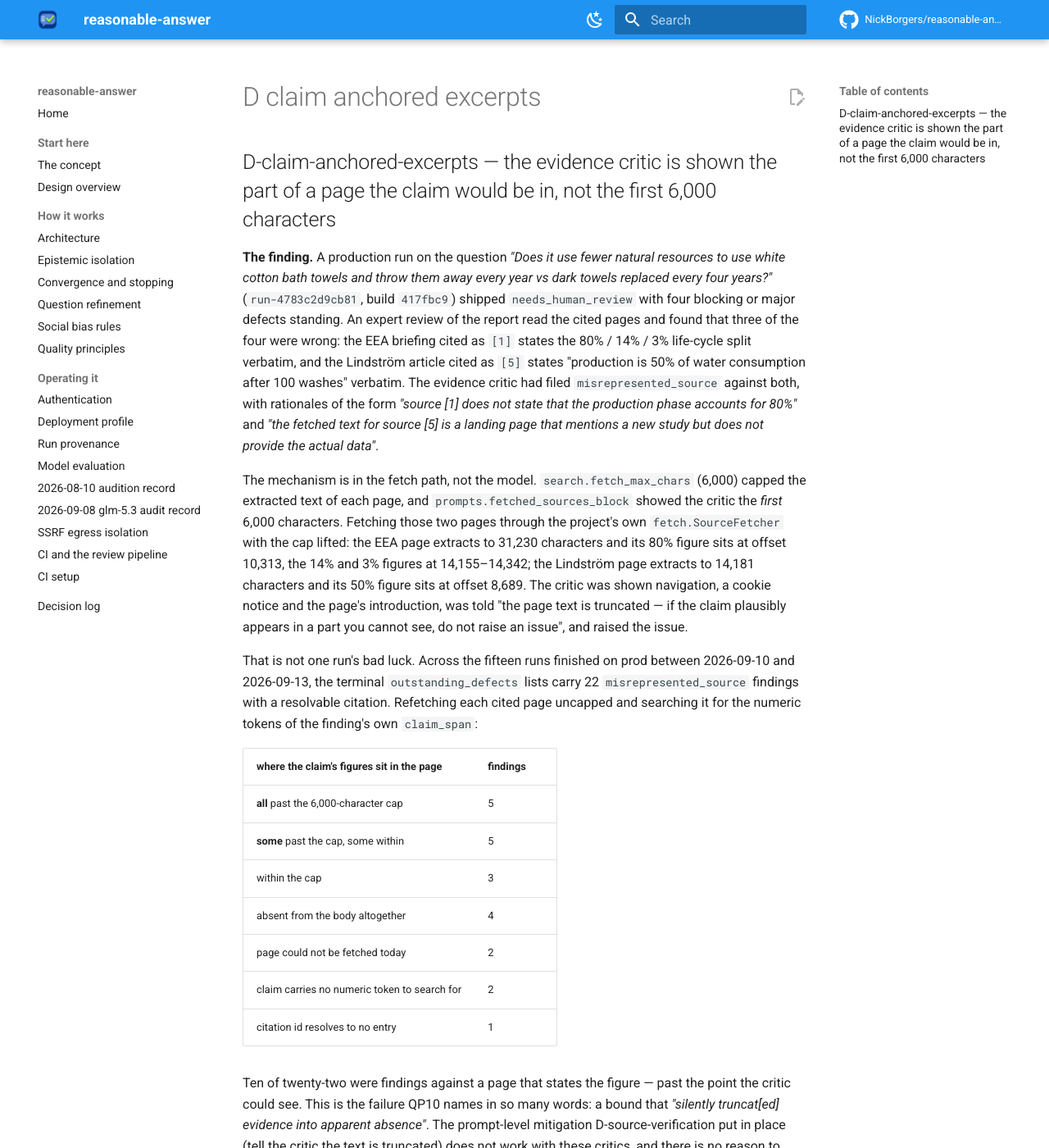
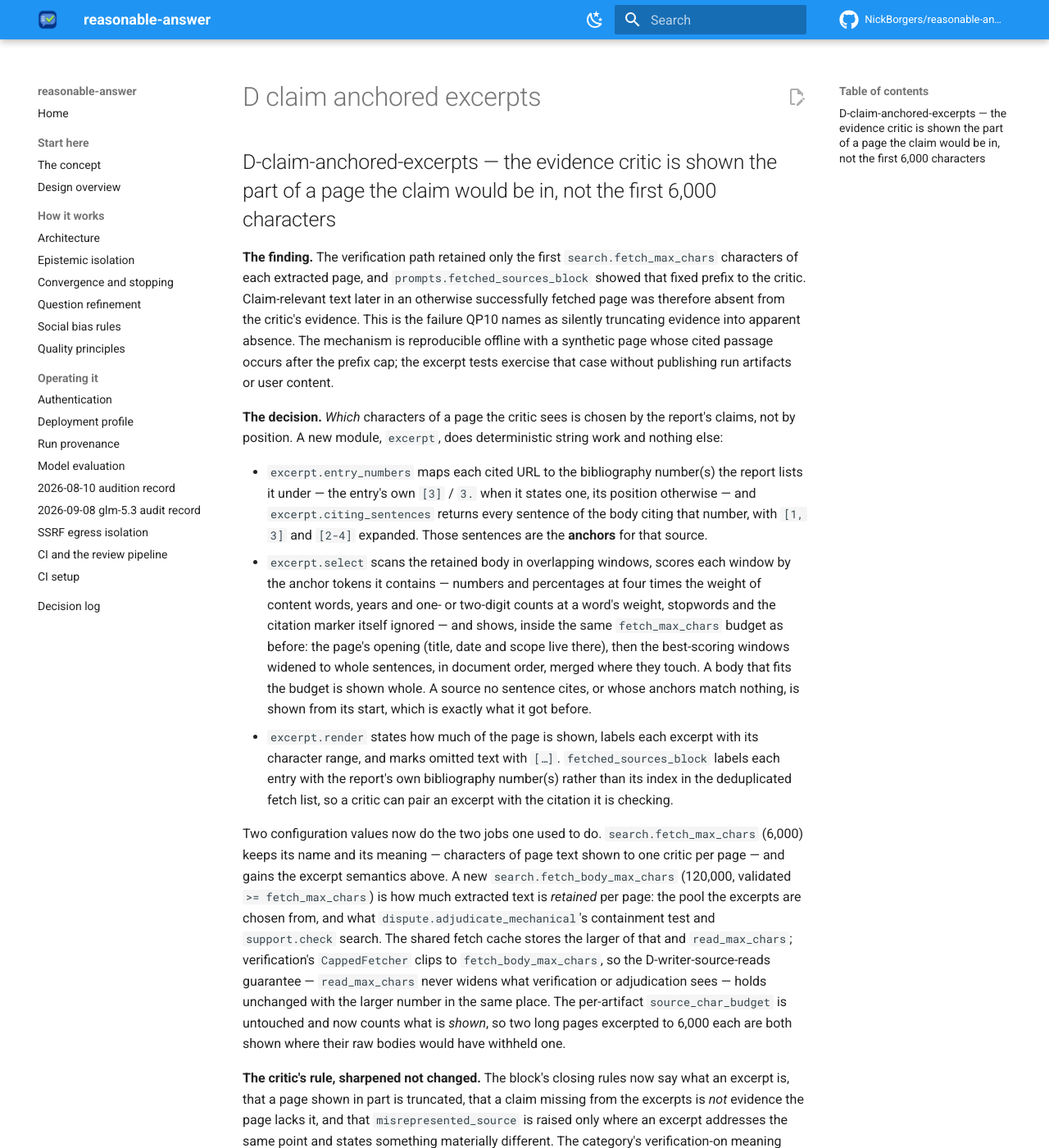
Before and after one commit to NickBorgers/reasonable-answer, an MkDocs documentation site: the page built from docs/decisions/D-claim-anchored-excerpts.md, in a window 1280 px wide and 1400 px high. Shown: the whole window at 82% size. Built offline with MkDocs 1.6.1 and Material for MkDocs 9.7.7, drawn with Linux system fonts in a browser that asks for light colours; comment, search, counter and statistics services are not loaded; some of the changed text lies outside the part shown.

Commit message:
fix: address reviewer findings (cycle 1, cold)
Addressed all five blockers: aligned retained-body and excerpt-cap documentation, removed private and unsupported audit-derived material, and added a runtime-wiring regression test proving verification receives the retained body. The full offline suite (1,750 tests) and Ruff pass.

Addressed:
  - docs/docs-fetch-cap-semantics-1
  - docs/docs-public-audit-data-1
  - test/test-matrix-1
  - quality/qual-claim-unsupported-1
  - quality/qual-private-audit-disclosure-1

```diff
--- a/docs/decisions/D-claim-anchored-excerpts.md
+++ b/docs/decisions/D-claim-anchored-excerpts.md
@@ -1,50 +1,12 @@
 ## D-claim-anchored-excerpts — the evidence critic is shown the part of a page the claim would be in, not the first 6,000 characters
 
-**The finding.** A production run on the question *"Does it use fewer natural resources to use
-white cotton bath towels and throw them away every year vs dark towels replaced every four years?"*
-(`run-4783c2d9cb81`, build `417fbc9`) shipped `needs_human_review` with four blocking or major
-defects standing. An expert review of the report read the cited pages and found that three of the
-four were wrong: the EEA briefing cited as `[1]` states the 80% / 14% / 3% life-cycle split verbatim,
-and the Lindström article cited as `[5]` states "production is 50% of water consumption after 100
-washes" verbatim. The evidence critic had filed `misrepresented_source` against both, with rationales
-of the form *"source [1] does not state that the production phase accounts for 80%"* and *"the fetched
-text for source [5] is a landing page that mentions a new study but does not provide the actual
-data"*.
-
-The mechanism is in the fetch path, not the model. `search.fetch_max_chars` (6,000) capped the
-extracted text of each page, and `prompts.fetched_sources_block` showed the critic the *first* 6,000
-characters. Fetching those two pages through the project's own `fetch.SourceFetcher` with the cap
-lifted: the EEA page extracts to 31,230 characters and its 80% figure sits at offset 10,313, the 14% and
-3% figures at 14,155–14,342; the Lindström page extracts to 14,181 characters and its 50% figure sits at
-offset 8,689. The critic was shown navigation, a cookie notice and the page's introduction, was told
-"the page text is truncated — if the claim plausibly appears in a part you cannot see, do not raise
-an issue", and raised the issue.
-
-That is not one run's bad luck. Across the fifteen runs finished on prod between 2026-09-10 and
-2026-09-13, the terminal `outstanding_defects` lists carry 22 `misrepresented_source` findings with a
-resolvable citation. Refetching each cited page uncapped and searching it for the numeric tokens of
-the finding's own `claim_span`:
-
-| where the claim's figures sit in the page | findings |
-|---|---|
-| **all** past the 6,000-character cap | 5 |
-| **some** past the cap, some within | 5 |
-| within the cap | 3 |
-| absent from the body altogether | 4 |
-| page could not be fetched today | 2 |
-| claim carries no numeric token to search for | 2 |
-| citation id resolves to no entry | 1 |
-
-Ten of twenty-two were findings against a page that states the figure — past the point the critic
-could see. This is the failure QP10 names in so many words: a bound that *"silently truncat[ed]
-evidence into apparent absence"*. The prompt-level mitigation D-source-verification put in place (tell
-the critic the text is truncated) does not work with these critics, and there is no reason to expect
-a stronger sentence to work either: a critic that has been handed a page and finds the claim absent
-from it is doing exactly what it was asked to do.
-
-These figures come from the operator's own `audit.json` trail and are the motivation, not the warrant
-(QP9). The warrant is the code path, checkable offline: the critic is shown `text[:6000]` and the
-figures are past 6,000.
+**The finding.** The verification path retained only the first `search.fetch_max_chars` characters
+of each extracted page, and `prompts.fetched_sources_block` showed that fixed prefix to the critic.
+Claim-relevant text later in an otherwise successfully fetched page was therefore absent from the
+critic's evidence. This is the failure QP10 names as silently truncating evidence into apparent
+absence. The mechanism is reproducible offline with a synthetic page whose cited passage occurs
+after the prefix cap; the excerpt tests exercise that case without publishing run artifacts or user
+content.
 
 **The decision.** *Which* characters of a page the critic sees is chosen by the report's claims,
 not by position. A new module, `excerpt`, does deterministic string work and nothing else:
@@ -76,10 +38,6 @@ widens what verification or adjudication sees — holds unchanged with the large
 place. The per-artifact `source_char_budget` is untouched and now counts what is *shown*, so two
 long pages excerpted to 6,000 each are both shown where their raw bodies would have withheld one.
 
-Replayed on the motivating run's two pages, the excerpter puts the 80%, 14% and 3% figures in front
-of the critic at 5,618 of 6,000 characters, and the 50%-after-a-hundred-washes figure at 5,886 —
-seven and eight excerpts respectively, the deepest at offset 14,772.
-
 **The critic's rule, sharpened not changed.** The block's closing rules now say what an excerpt is,
 that a page shown in part is truncated, that a claim missing from the excerpts is *not* evidence the
 page lacks it, and that `misrepresented_source` is raised only where an excerpt addresses the same
@@ -96,20 +54,19 @@ sees "the pages the report cites, fetched and fenced" — a better-chosen part o
 
 **Why not the alternatives.**
 
-* *Raise `fetch_max_chars`.* Ten of the twenty-two pages ran 13,000–44,000 characters; a cap that
-  holds them all is a 50,000-character-per-page context, and `source_char_budget` would then withhold
-  every page but the first on any bibliography over one entry. Principle #6 (lost-in-the-middle) is
-  the reason the per-artifact bound exists, and it applies with more force to a page shown whole than
-  to a page shown at its relevant passages.
+* *Raise `fetch_max_chars`.* A larger fixed prefix still cannot guarantee that it includes a cited
+  passage, and it consumes more of `source_char_budget` per page. Principle #6 (lost-in-the-middle)
+  is the reason the per-artifact bound exists, and it applies with more force to a page shown whole
+  than to a page shown at its relevant passages.
 * *The per-source sub-context D-unbounded-evidence scoped as its follow-up.* Still the right end
   state — every body read, no two sharing a context — and this decision is a step toward it, not away:
   a sub-reader needs the same anchors to know what it is checking, and `excerpt` supplies them. It is
   not done here because it is a new critic surface (an extra model call per source per critic, its
-  own schema and validation, its own audition question), and the measured defect is fixed without it.
+  own schema and validation, its own audition question), and the fixed-prefix defect is addressed
+  without it.
 * *A mechanical guard in triage that drops a `misrepresented_source` whose figure is in the unshown
-  part of the body.* Rejected because it acts after the critic has been misled rather than before, and
-  because a finding's `claim_span` does not always carry a searchable token (two of the twenty-two did
-  not).
+  part of the body.* Rejected because it acts after the critic has been given incomplete evidence
+  rather than before, and because a finding's `claim_span` need not carry a searchable token.
 
 **Deliberately not done.** No change to the fetch tiers, the byte cap, the timeout or the egress
 model — the same bytes are read off the wire; more of them are kept. No change to what writers are
```
Also changed, not shown: README.md (+4 -2 lines), docs/concepts.md (+4 -0 lines), docs/convergence.md (+3 -5 lines), docs/decisions/D-writer-source-reads.md (+7 -4 lines), docs/isolation.md (+5 -2 lines), 3 other files.
